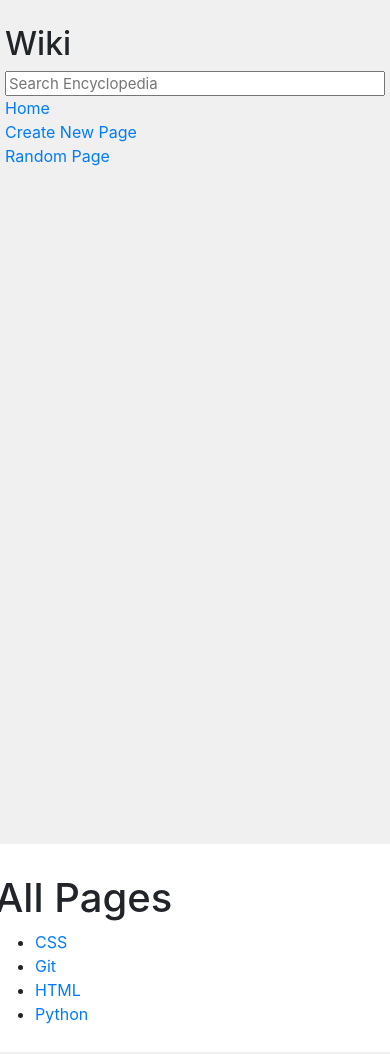
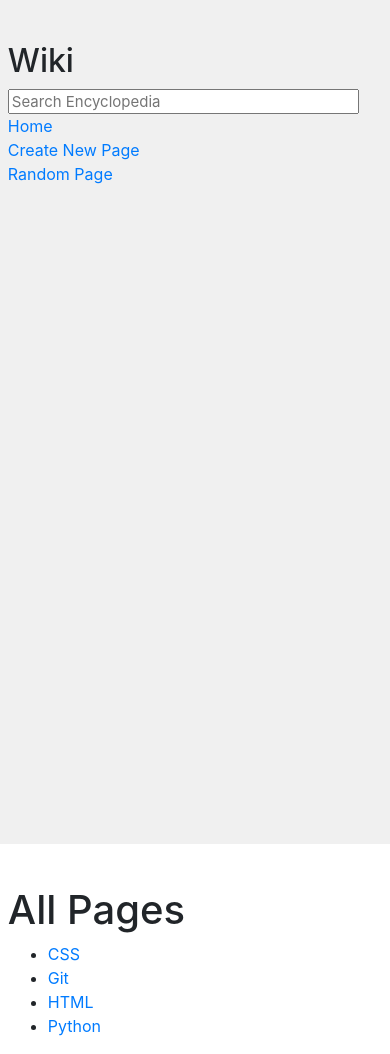
Before and after one commit to sagar-13/wiki, a Django app: page / in a window 390 px wide. Run offline with Django 3.2, Linux system fonts and the light colour scheme; some libraries are stand-ins or nearby versions.

Commit message:
improved mobile responsiveness and css

```diff
--- a/encyclopedia/static/encyclopedia/styles.css
+++ b/encyclopedia/static/encyclopedia/styles.css
@@ -1,38 +1,46 @@
-body {
-    margin: 0;
+ body {
+    margin-left: 2vw;
+    margin-right: 2vw;
     background-color: white;
+    width: 100vw;
+    overflow-x: hidden;
+
+
 }
 
 code {
     white-space: pre;
 }
 
-h1 {
-    margin-top: 0px;
-    padding-top: 20px;
+
+
+textarea {
+    height: 80vh;
+    width: 80vw;
 }
 
-textarea {
-    height: 90vh;
-    width: 80%;
+label, input {
+    display: block;
 }
 
+
 .main {
-    padding: 10px;
+    padding-top: 5vh;
+    padding-right: 5vw;
 }
 
 .search {
-    width: 100%;
+    width: 90%;
     font-size: 15px;
     line-height: 15px;
+
 }
 
 .sidebar {
+    padding-top: 5vh;
     background-color: #f0f0f0;
+
+
     height: 100vh;
-    padding: 20px;
+
 }
-
-.sidebar h2 {
-    margin-top: 5px;
-}
--- a/encyclopedia/templates/encyclopedia/layout.html
+++ b/encyclopedia/templates/encyclopedia/layout.html
@@ -12,7 +12,7 @@
 
 
         <div class="row">
-            <div class="sidebar col-lg-2 col-md-3">
+            <div class="sidebar col-lg-2 col-md-3 col-sm-12">
                 <h2>Wiki</h2>
                 <form action="{% url 'search' %}" method="get">
                     <input class="search" type="text" name="q" placeholder="Search Encyclopedia">
@@ -29,7 +29,7 @@
                 {% block nav %}
                 {% endblock %}
             </div>
-            <div class="main col-lg-10 col-md-9">
+            <div class="main col-lg-10 col-md-9 col-sm-12">
                 {% if messages %}
                 <ul class="messages">
                     {% for message in messages %}
@@ -37,10 +37,13 @@
                     {% endfor %}
                 </ul>
                 {% endif %}
+
                 {% block body %}
+
                 {% endblock %}
             </div>
         </div>
 
+
     </body>
 </html>
```
